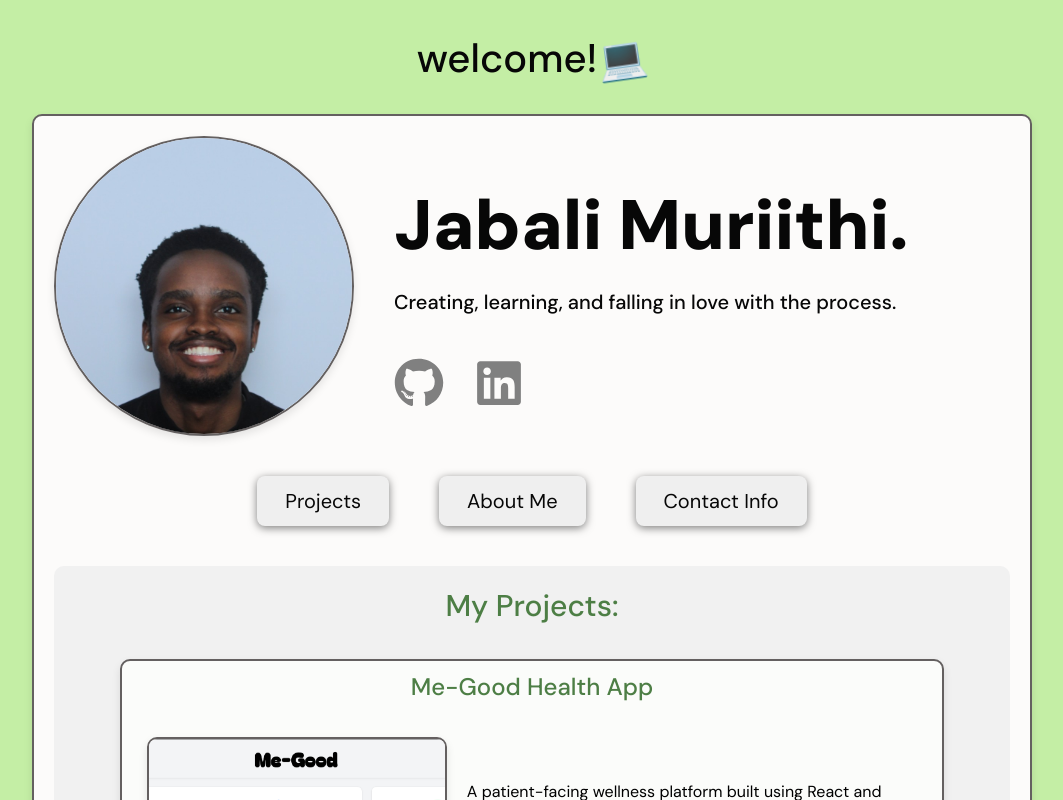
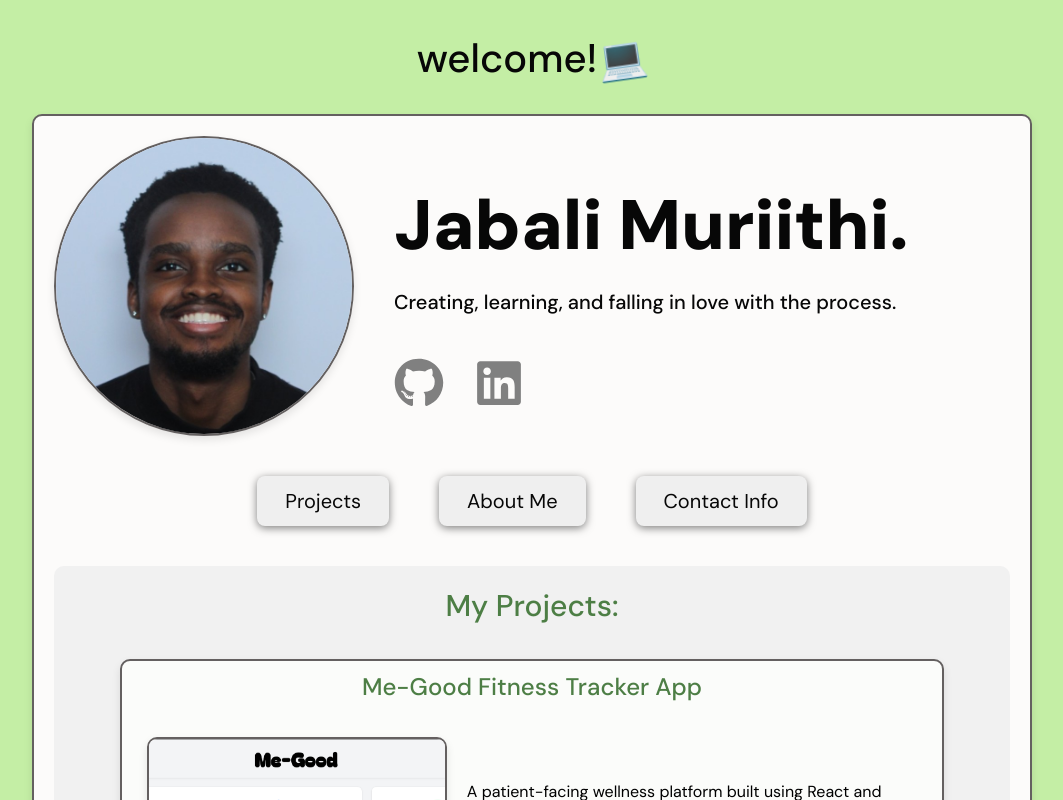
Before and after one commit to jb2dawrrld/my-portfolio, a React (Vite) app: page / in a window 1280 px wide. Both pictures are taken after a click on the button "Projects". Shown: the part 18-818 px from the top of the page, without its empty margins (108-1171 px from the left). Built offline with nearby package versions, Linux system fonts and the light colour scheme.

Commit message:
bug fixes: 404 error on main.jsx

```diff
--- a/index.html
+++ b/index.html
@@ -11,6 +11,6 @@
   </head>
   <body>
     <div id="root"></div>
-    <script type="module" src="/src/main.jsx"></script>
+    <script type="module" src="./src/main.jsx"></script>
   </body>
 </html>
--- a/src/components/Projects.jsx
+++ b/src/components/Projects.jsx
@@ -4,7 +4,7 @@ function Projects() {
     <div className="projects">
       <h3>My Projects:</h3>
       <div className="project-card">
-        <h4>Me-Good Health App</h4>
+        <h4>Me-Good Fitness Tracker App</h4>
         <section className="project-content">
           <img src='./megooddashboard.png' alt="Project 1" className="project-img"/>
           <p>A patient-facing wellness platform built using React and AWS serverless architecture, with real-time calorie balance tracking, daily steps and live heart rate monitoring. Exposed me to cloud-based authentification flows, distributed systems, and scalable data storage. You can read more about it <a href="https://github.com/jb2dawrrld/MeGood"> here. </a></p>
```
Also changed, not shown: src/assets/headshot2.jpg.
